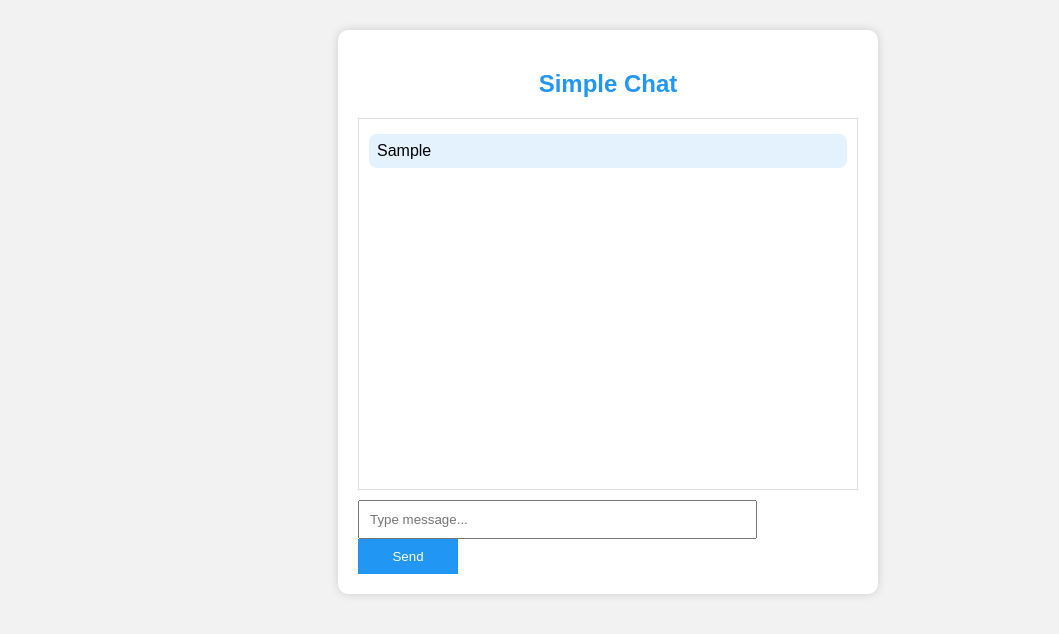
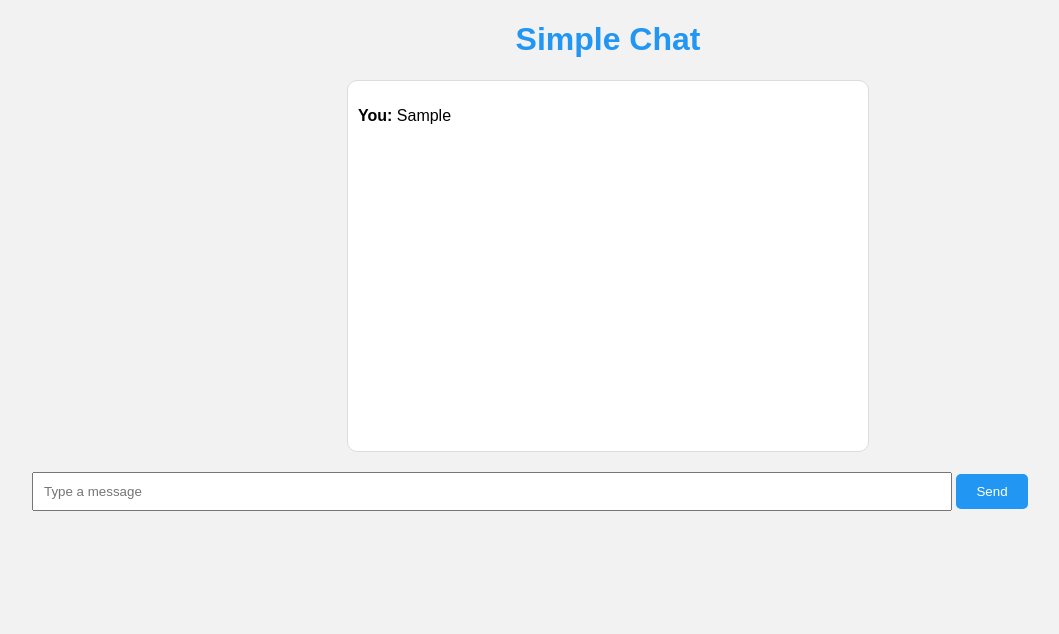
Before and after one commit to barmanshyama406-sketch/myproject, a plain HTML site: page index.html in a window 1280 px wide. Both pictures are taken after typing "Sample" into the empty fields and a click on the button "Send". Shown: the whole page, without its empty margins (32-1091 px from the left). Drawn offline with Linux system fonts and the light colour scheme.

Commit message:
Add script and style

```diff
--- a/index.html
+++ b/index.html
@@ -4,91 +4,17 @@
   <meta charset="UTF-8">
   <meta name="viewport" content="width=device-width, initial-scale=1.0">
   <title>Simple Chat</title>
-
-  <style>
-    body{
-      margin:0;
-      font-family:Arial,sans-serif;
-      background:#f2f2f2;
-    }
-
-    .container{
-      max-width:500px;
-      margin:30px auto;
-      background:#fff;
-      border-radius:10px;
-      padding:20px;
-      box-shadow:0 0 10px rgba(0,0,0,.15);
-    }
-
-    h2{
-      text-align:center;
-      color:#2196F3;
-    }
-
-    #chat{
-      height:350px;
-      overflow:auto;
-      border:1px solid #ddd;
-      padding:10px;
-      margin-bottom:10px;
-    }
-
-    input{
-      width:75%;
-      padding:10px;
-    }
-
-    button{
-      width:20%;
-      padding:10px;
-      background:#2196F3;
-      color:white;
-      border:none;
-    }
-
-    .msg{
-      padding:8px;
-      margin:5px 0;
-      background:#e3f2fd;
-      border-radius:8px;
-    }
-  </style>
+  <link rel="stylesheet" href="style.css">
 </head>
-
 <body>
 
-<div class="container">
-
-<h2>Simple Chat</h2>
+<h1>Simple Chat</h1>
 
 <div id="chat"></div>
 
-<input id="message" placeholder="Type message...">
+<input type="text" id="message" placeholder="Type a message">
+<button id="sendBtn">Send</button>
 
-<button onclick="sendMessage()">Send</button>
-
-</div>
-
-<script>
-
-function sendMessage(){
-
-let input=document.getElementById("message");
-
-let chat=document.getElementById("chat");
-
-if(input.value=="") return;
-
-chat.innerHTML+=`<div class="msg">${input.value}</div>`;
-
-input.value="";
-
-chat.scrollTop=chat.scrollHeight;
-
-}
-
-</script>
-
+<script type="module" src="script.js"></script>
 </body>
 </html>
--- /dev/null
+++ b/script.js
@@ -0,0 +1,11 @@
+const chat = document.getElementById("chat");
+const message = document.getElementById("message");
+const sendBtn = document.getElementById("sendBtn");
+
+sendBtn.addEventListener("click", () => {
+  if (message.value.trim() === "") return;
+
+  chat.innerHTML += `<p><b>You:</b> ${message.value}</p>`;
+  message.value = "";
+  chat.scrollTop = chat.scrollHeight;
+});
--- /dev/null
+++ b/style.css
@@ -0,0 +1,36 @@
+body{
+  margin:0;
+  font-family:Arial,sans-serif;
+  background:#f2f2f2;
+}
+
+h1{
+  text-align:center;
+  color:#2196f3;
+}
+
+#chat{
+  width:90%;
+  max-width:500px;
+  height:350px;
+  margin:20px auto;
+  background:#fff;
+  border:1px solid #ddd;
+  overflow-y:auto;
+  padding:10px;
+  border-radius:10px;
+}
+
+#message{
+  width:70%;
+  padding:10px;
+  margin-left:5%;
+}
+
+#sendBtn{
+  padding:10px 20px;
+  background:#2196f3;
+  color:white;
+  border:none;
+  border-radius:5px;
+}
```
